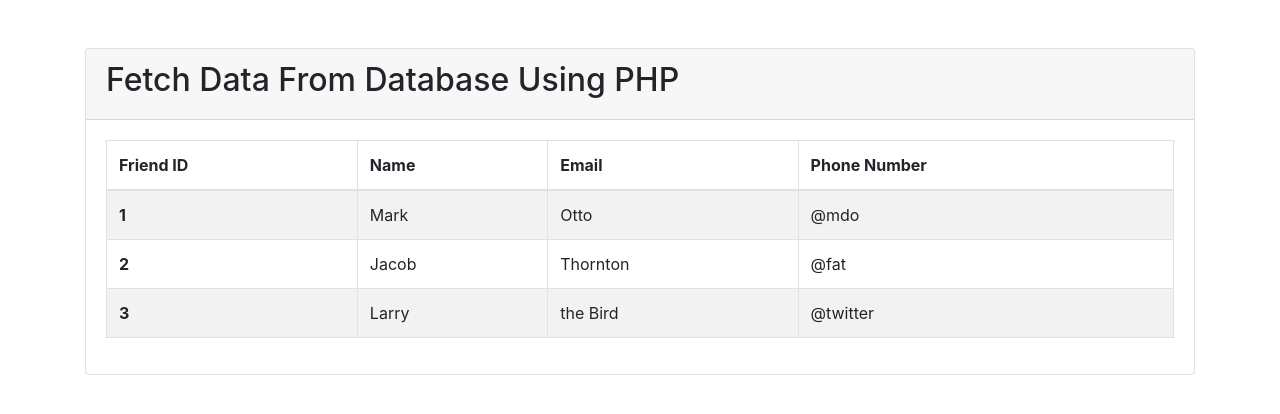
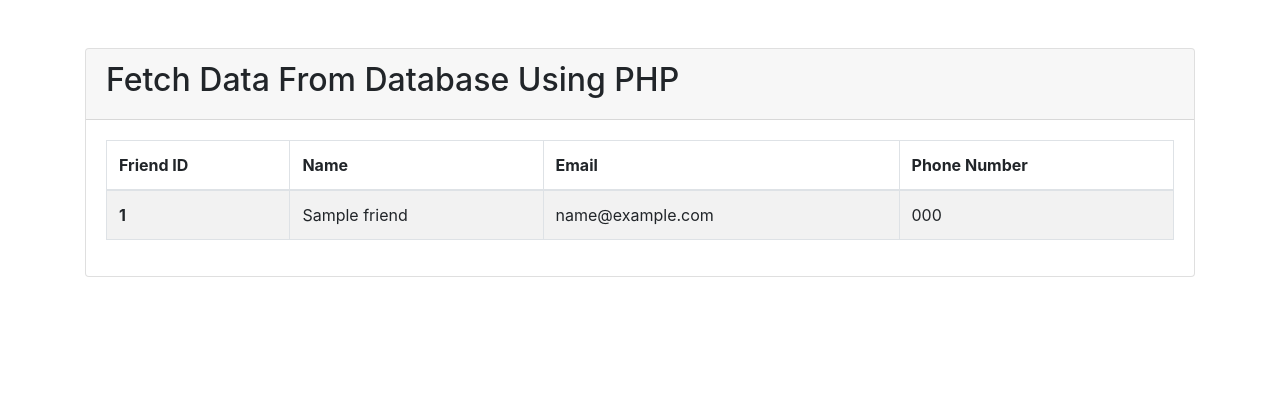
Before and after one commit to WMCharles/PHP-MySQL-CRUD, a PHP site: page / in a window 1280 px wide. Shown: the top 414 px of the page. Run offline with PHP 8.4, Linux system fonts and the light colour scheme; tables that the repository leaves empty or names only in its code hold one stand-in row (values such as "Sample post"); a stand-in replaces the project's code that opens the database connection; some libraries are stand-ins or nearby versions.

Commit message:
display data from db

```diff
--- a/index.php
+++ b/index.php
@@ -1,14 +1,10 @@
 <?php
-// variables
-$servername = "localhost";
-$username = "root";
-$password = "";
-$dbname = "contacts";
-$conn = new mysqli($servername, $username, $password, $dbname);
 
-if ($conn->connect_error) {
-    die("Connection failed: " . $conn->connect_error);
-}
+require_once('config/db.php'); // Load config file
+
+// SQL query
+$sql = "SELECT * FROM friends";
+$result = $conn->query($sql);
 
 ?>
 <!DOCTYPE html>
@@ -40,24 +36,20 @@ if ($conn->connect_error) {
                                 <th scope="col">Phone Number</th>
                             </thead>
                             <tbody>
-                                <tr>
-                                    <th scope="row">1</th>
-                                    <td>Mark</td>
-                                    <td>Otto</td>
-                                    <td>@mdo</td>
-                                </tr>
-                                <tr>
-                                    <th scope="row">2</th>
-                                    <td>Jacob</td>
-                                    <td>Thornton</td>
-                                    <td>@fat</td>
-                                </tr>
-                                <tr>
-                                    <th scope="row">3</th>
-                                    <td>Larry</td>
-                                    <td>the Bird</td>
-                                    <td>@twitter</td>
-                                </tr>
+                                <?php
+                                if ($result->num_rows > 0) {
+                                    while ($row = $result->fetch_assoc()) {
+                                ?>
+                                        <tr>
+                                            <th scope="row"><?php echo $row['id'];?></th>
+                                            <td><?php echo $row['name'];?></td>
+                                            <td><?php echo $row['email'];?></td>
+                                            <td><?php echo $row['phone_number'];?></td>
+                                        </tr>
+                                <?php
+                                    }
+                                }
+                                ?>
                             </tbody>
                         </table>
                     </div>
```
